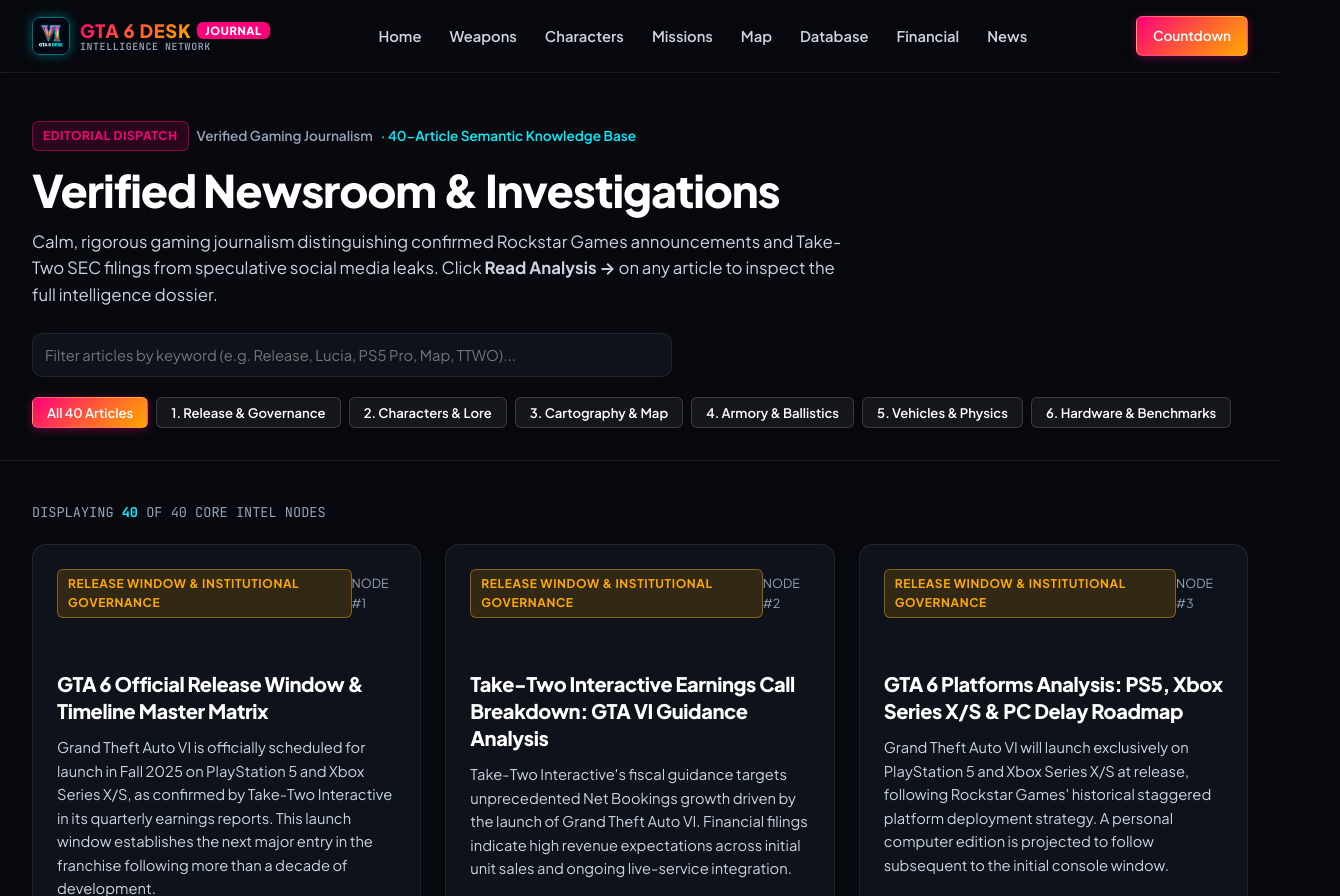
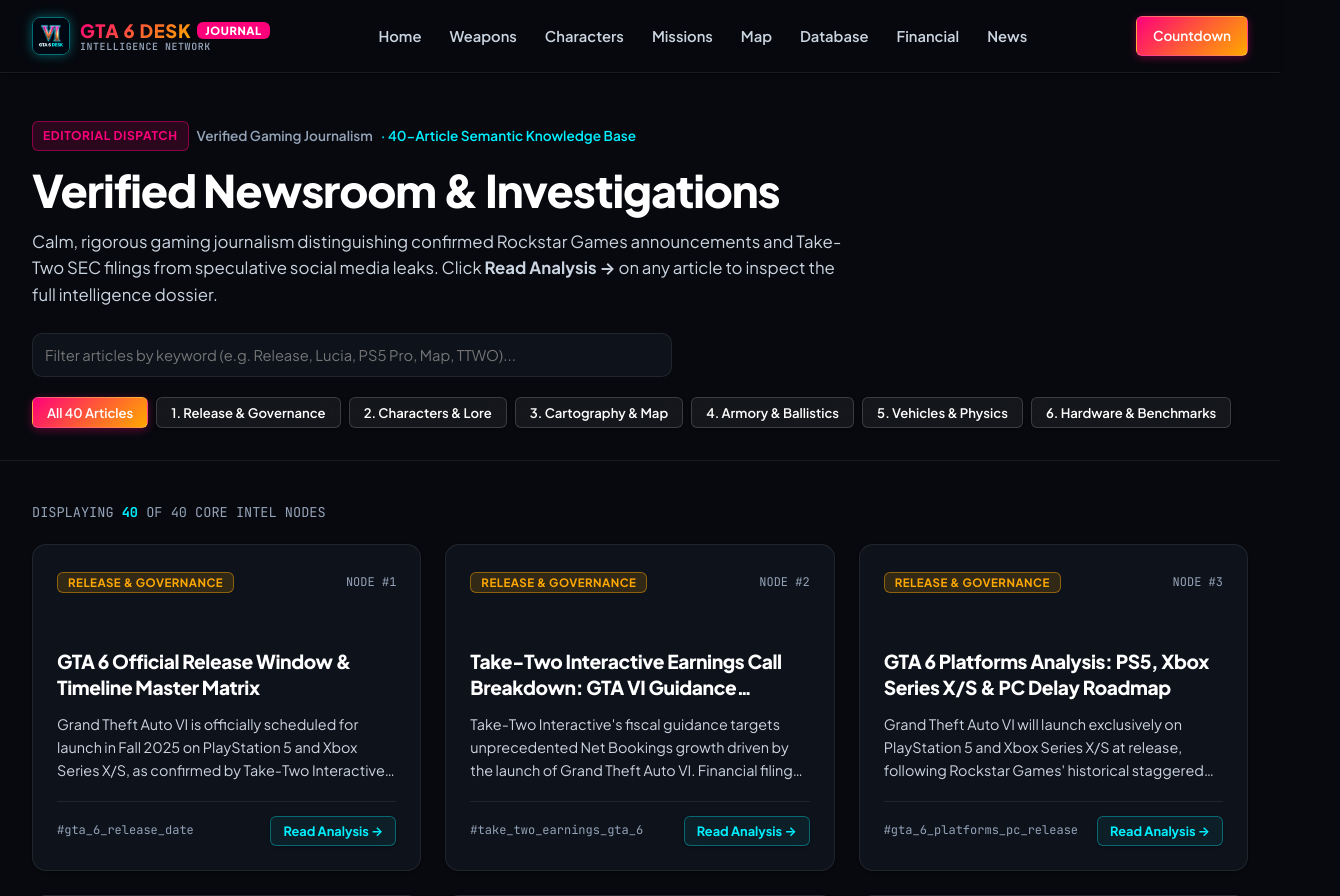
Before and after one commit to ansasif60-maker/GTA6DESK, a Next.js app: page /news in a window 1280 px wide. Shown: the top 896 px of the page, 1340 px wide, since content can reach past the window. Built offline with nearby package versions, Linux system fonts and the light colour scheme.

Commit message:
fix: adjust Read Analysis button within card boundaries and enforce strict vertical symmetry on yellow category headers and titles

```diff
--- a/app/news/page.tsx
+++ b/app/news/page.tsx
@@ -14,6 +14,17 @@ const CLUSTERS = [
   { id: 'Vehicle Fleet & Handling Physics', label: '5. Vehicles & Physics' },
   { id: 'Hardware, Engine Tech & Benchmarks', label: '6. Hardware & Benchmarks' }
 ];
+
+function getClusterBadgeLabel(clusterName: string): string {
+  if (!clusterName) return 'INTELLIGENCE';
+  if (clusterName.includes('Release')) return 'RELEASE & GOVERNANCE';
+  if (clusterName.includes('Narrative') || clusterName.includes('Characters')) return 'CHARACTERS & LORE';
+  if (clusterName.includes('Cartography')) return 'CARTOGRAPHY & MAP';
+  if (clusterName.includes('Armory')) return 'ARMORY & BALLISTICS';
+  if (clusterName.includes('Vehicle')) return 'VEHICLES & FLEET';
+  if (clusterName.includes('Hardware')) return 'HARDWARE & BENCHMARKS';
+  return clusterName.toUpperCase();
+}
 
 export default function NewsPage() {
   const [selectedCluster, setSelectedCluster] = useState<string>('All');
@@ -189,39 +200,106 @@ export default function NewsPage() {
                       display: 'flex',
                       flexDirection: 'column',
                       justifyContent: 'space-between',
+                      overflow: 'hidden',
+                      height: '100%',
                       transition: 'border-color 0.2s ease, transform 0.2s ease'
                     }}
                   >
                     <div>
-                      <div style={{ display: 'flex', justifyContent: 'space-between', alignItems: 'center', marginBottom: '12px' }}>
-                        <span className="badge-category lore" style={{ fontSize: '0.75rem' }}>{a.clusterName}</span>
-                        <span style={{ fontSize: '0.78rem', color: 'var(--text-muted)' }}>NODE #{a.id}</span>
+                      {/* Symmetrical Yellow Badge & Node ID Row */}
+                      <div style={{
+                        display: 'flex',
+                        justifyContent: 'space-between',
+                        alignItems: 'center',
+                        minHeight: '28px',
+                        marginBottom: '14px',
+                        gap: '8px'
+                      }}>
+                        <span className="badge-category lore" style={{
+                          fontSize: '0.72rem',
+                          fontWeight: 700,
+                          letterSpacing: '0.04em',
+                          textTransform: 'uppercase',
+                          whiteSpace: 'nowrap',
+                          lineHeight: 1
+                        }}>
+                          {getClusterBadgeLabel(a.clusterName)}
+                        </span>
+                        <span style={{
+                          fontSize: '0.75rem',
+                          color: 'var(--text-muted)',
+                          fontFamily: 'var(--font-mono)',
+                          flexShrink: 0
+                        }}>
+                          NODE #{a.id}
+                        </span>
                       </div>
 
+                      {/* Symmetrical Headline (Exact 2 lines uniform height across all cards) */}
                       <h2
                         onClick={() => setActiveArticle(a)}
                         style={{
-                          fontSize: '1.25rem',
+                          fontSize: '1.2rem',
                           fontWeight: 800,
                           color: 'var(--text-primary)',
                           marginBottom: '12px',
                           lineHeight: 1.35,
+                          height: '3.3rem',
+                          display: '-webkit-box',
+                          WebkitLineClamp: 2,
+                          WebkitBoxOrient: 'vertical',
+                          overflow: 'hidden',
+                          textOverflow: 'ellipsis',
                           cursor: 'pointer',
                           transition: 'color 0.2s ease'
                         }}
+                        title={a.title}
                         onMouseEnter={(e) => (e.currentTarget.style.color = 'var(--accent-rose)')}
                         onMouseLeave={(e) => (e.currentTarget.style.color = 'var(--text-primary)')}
                       >
                         {a.title}
                       </h2>
 
-                      <p style={{ fontSize: '0.92rem', color: 'var(--text-secondary)', lineHeight: 1.6, marginBottom: '20px' }}>
+                      {/* Symmetrical Lead Paragraph (Exact 3 lines uniform height across all cards) */}
+                      <p style={{
+                        fontSize: '0.9rem',
+                        color: 'var(--text-secondary)',
+                        lineHeight: 1.6,
+                        height: '4.5rem',
+                        display: '-webkit-box',
+                        WebkitLineClamp: 3,
+                        WebkitBoxOrient: 'vertical',
+                        overflow: 'hidden',
+                        textOverflow: 'ellipsis',
+                        marginBottom: '16px'
+                      }}>
                         {a.leadParagraph}
                       </p>
                     </div>
 
-                    <div style={{ borderTop: '1px solid var(--border-subtle)', paddingTop: '14px', display: 'flex', justifyContent: 'space-between', alignItems: 'center' }}>
-                      <span style={{ fontSize: '0.78rem', color: 'var(--text-muted)', fontFamily: 'var(--font-mono)' }}>
+                    {/* Symmetrical Card Footer: Hashtag + Button securely inside the box */}
+                    <div style={{
+                      borderTop: '1px solid var(--border-subtle)',
+                      paddingTop: '14px',
+                      marginTop: 'auto',
+                      display: 'flex',
+                      justifyContent: 'space-between',
+                      alignItems: 'center',
+                      gap: '12px'
+                    }}>
+                      <span
+                        style={{
+                          fontSize: '0.75rem',
+                          color: 'var(--text-muted)',
+                          fontFamily: 'var(--font-mono)',
+                          flex: '1 1 auto',
+                          minWidth: 0,
+                          overflow: 'hidden',
+                          textOverflow: 'ellipsis',
+                          whiteSpace: 'nowrap'
+                        }}
+                        title={`#${a.targetKeyword.replace(/\s+/g, '_')}`}
+                      >
                         #{a.targetKeyword.replace(/\s+/g, '_')}
                       </span>
                       <button
@@ -229,12 +307,15 @@ export default function NewsPage() {
                         onClick={() => setActiveArticle(a)}
                         className="btn btn-ghost"
                         style={{
-                          padding: '6px 14px',
-                          fontSize: '0.84rem',
+                          flexShrink: 0,
+                          padding: '6px 12px',
+                          fontSize: '0.8rem',
                           fontWeight: 700,
                           color: 'var(--accent-cyan)',
-                          borderColor: 'rgba(0, 240, 255, 0.3)',
-                          cursor: 'pointer'
+                          borderColor: 'rgba(0, 240, 255, 0.35)',
+                          background: 'rgba(0, 240, 255, 0.06)',
+                          cursor: 'pointer',
+                          whiteSpace: 'nowrap'
                         }}
                       >
                         Read Analysis →
```
Also changed, not shown: app/page.tsx (+17 -11 lines).
